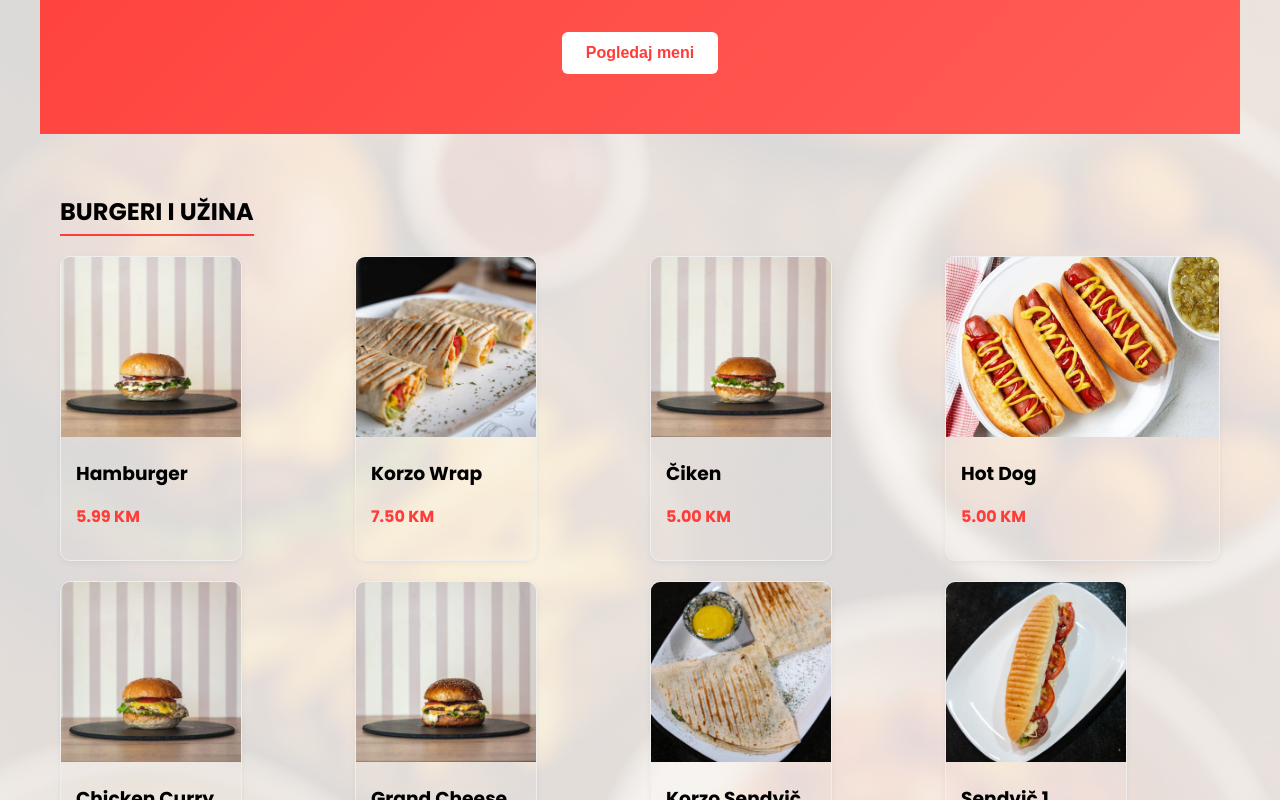
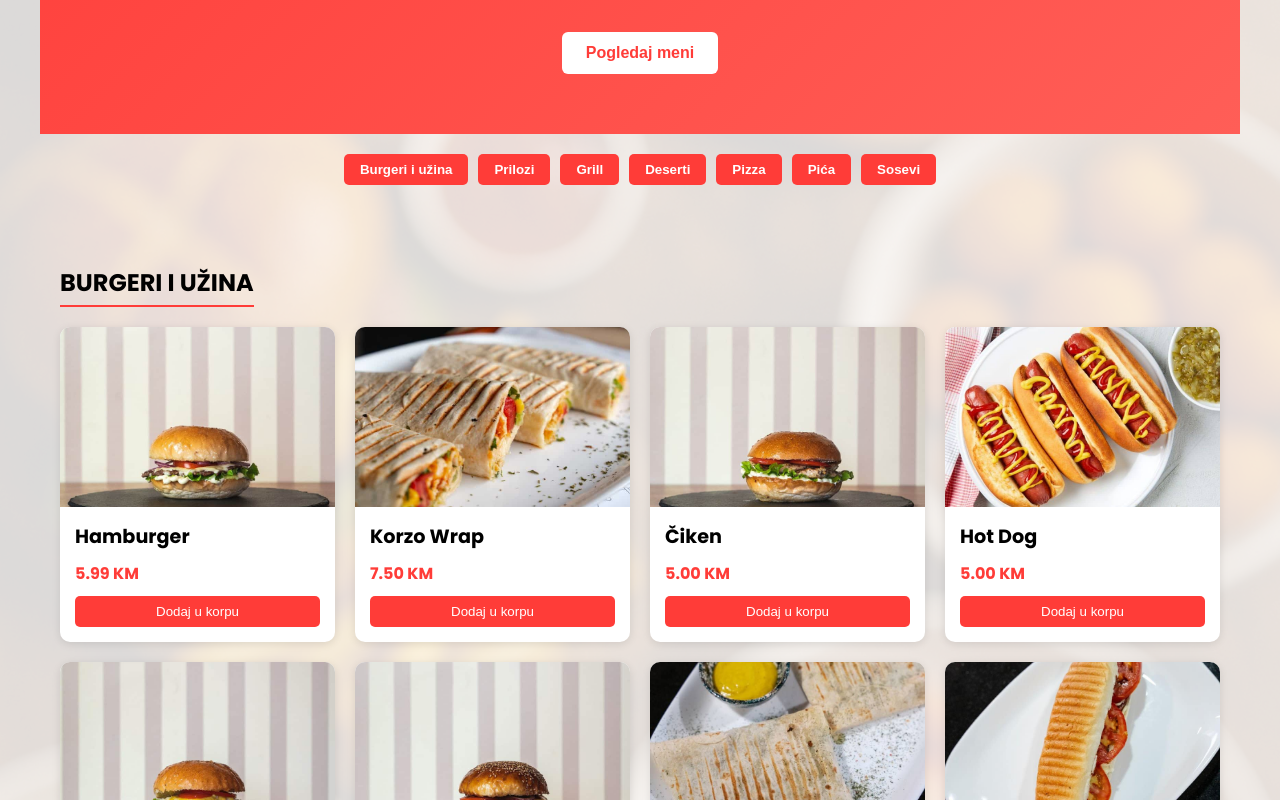
Before and after one commit to EldarD-05/DWS-Project---Korzo-Food, a React (Create React App) app in the folder korzo-food/: page / in a window 1280 px wide. Shown: the part 520-1320 px from the top of the page. Built offline with nearby package versions, Linux system fonts and the light colour scheme; data requests are answered from the project's data file.

Commit message:
Dodano dugme Dodaj u korpu za svako jelo, sredjena pravila oko email-a

```diff
--- a/korzo-food/db.json
+++ b/korzo-food/db.json
@@ -3,14 +3,14 @@
     {
       "id": "1",
       "name": "Admin Korzo",
-      "email": "admin@korzo.com",
+      "email": "admin@gmail.com",
       "password": "admin123",
       "role": "admin"
     },
     {
       "id": "2",
       "name": "Test Guest",
-      "email": "guest@korzo.com",
+      "email": "guest@gmail.com",
       "password": "guest123",
       "role": "guest"
     }
--- a/korzo-food/src/App.css
+++ b/korzo-food/src/App.css
@@ -65,3 +65,71 @@ body {
 .auth-form button:hover {
   background: #e1322d;
 }
+
+.meal-grid {
+  display: grid;
+  grid-template-columns: repeat(auto-fill, minmax(250px, 1fr));
+  gap: 20px;
+}
+
+.meal-card {
+  max-width: 300px;
+  background-color: white;
+  border-radius: 10px;
+  overflow: hidden;
+  box-shadow: 0 2px 8px rgba(0,0,0,0.1);
+  display: flex;
+  flex-direction: column;
+}
+
+.meal-card img {
+  width: 100%;
+  height: 180px; /* Fiksna visina slike */
+  object-fit: cover;
+}
+
+.meal-card .meal-content {
+  padding: 15px;
+  flex-grow: 1;
+  display: flex;
+  flex-direction: column;
+  justify-content: space-between;
+}
+
+.meal-card h3 {
+  margin: 0 0 10px;
+  font-size: 1.2rem;
+}
+
+.meal-card p {
+  color: #ff3c38;
+  font-weight: bold;
+  margin: 0;
+}
+
+.category-nav {
+  padding: 20px;
+  text-align: center;
+}
+
+.category-nav .category-buttons {
+  display: flex;
+  flex-wrap: wrap;
+  justify-content: center;
+  gap: 10px;
+}
+
+.category-nav button {
+  padding: 8px 16px;
+  border: none;
+  border-radius: 5px;
+  background: #ff3c38;
+  color: white;
+  cursor: pointer;
+  font-weight: bold;
+  transition: background 0.3s;
+}
+
+.category-nav button:hover {
+  background: #e1322d;
+}
--- a/korzo-food/src/pages/Contact.js
+++ b/korzo-food/src/pages/Contact.js
@@ -23,6 +23,12 @@ function Contact() {
       alert("Sva polja su obavezna!");
       return;
     }
+
+    if (!email.endsWith("@gmail.com")) {
+      alert("Unesite ispravnu Gmail adresu.");
+      return;
+    }
+
 
     const message = {
       ime,
--- a/korzo-food/src/pages/Home.js
+++ b/korzo-food/src/pages/Home.js
@@ -23,6 +23,19 @@ function Home() {
     }
   };
 
+  const scrollToCategory = (category) => {
+    const section = document.getElementById(category);
+    if (section) {
+      section.scrollIntoView({ behavior: "smooth" });
+    }
+  };
+
+  const categories = Object.keys(groupedMeals);
+
+  const handleAddToCart = () => {
+    alert("Uspješno dodano u korpu!");
+  };
+
   return (
     <div style={{ fontFamily: "Poppins, sans-serif" }}>
       {/* Hero section */}
@@ -38,23 +51,32 @@ function Home() {
         </button>
       </section>
 
+      {/* Category nav */}
+      <section className="category-nav">
+        <div className="category-buttons">
+          {categories.map((cat, idx) => (
+            <button key={idx} onClick={() => scrollToCategory(cat)}>
+              {cat}
+            </button>
+          ))}
+        </div>
+      </section>
+
       {/* Grouped products */}
       <section id="meals-section" style={{ padding: "40px 20px", maxWidth: "1200px", margin: "0 auto" }}>
         {Object.keys(groupedMeals).map((category, index) => (
-          <div key={index} style={{ marginBottom: "50px" }}>
+          <div key={index} id={category} style={{ marginBottom: "50px" }}>
             <h2 style={{ marginBottom: "20px", borderBottom: "2px solid #ff3c38", display: "inline-block", paddingBottom: "5px" }}>{category.toUpperCase()}</h2>
-            <div style={{
-              display: "grid",
-              gridTemplateColumns: "repeat(auto-fill, minmax(250px, 1fr))",
-              gap: "20px",
-              justifyItems: "start"
-            }}>
+            <div className="meal-grid">
               {groupedMeals[category].map(meal => (
-                <div key={meal.id} style={{ border: "1px solid #eee", borderRadius: "10px", overflow: "hidden", boxShadow: "0 2px 6px rgba(0,0,0,0.05)", maxWidth: "300px" }}>
-                  <img src={meal.image} alt={meal.title} style={{ width: "100%", height: "180px", objectFit: "cover" }} />
-                  <div style={{ padding: "15px" }}>
-                    <h3 style={{ margin: "0 0 10px 0" }}>{meal.title}</h3>
-                    <p style={{ fontWeight: "bold", color: "#ff3c38" }}>{meal.price.toFixed(2)} KM</p>
+                <div className="meal-card" key={meal.id}>
+                  <img src={meal.image} alt={meal.title} />
+                  <div className="meal-content">
+                    <h3>{meal.title}</h3>
+                    <p>{meal.price.toFixed(2)} KM</p>
+                    <button onClick={handleAddToCart} style={{ padding: "8px 12px", background: "#ff3c38", color: "white", border: "none", borderRadius: "5px", marginTop: "10px" }}>
+                      Dodaj u korpu
+                    </button>
                   </div>
                 </div>
               ))}
--- a/korzo-food/src/pages/Login.js
+++ b/korzo-food/src/pages/Login.js
@@ -8,6 +8,11 @@ function Login() {
 
   const handleLogin = async (e) => {
     e.preventDefault();
+
+    if (!email.endsWith("@gmail.com")) {
+      alert("Dozvoljene su samo @gmail.com adrese.");
+      return;
+    }
 
     const res = await fetch(`http://localhost:5000/users?email=${email}&password=${password}`);
     const data = await res.json();
@@ -21,6 +26,7 @@ function Login() {
       alert("Neispravni podaci.");
     }
   };
+
 
   return (
     <div className="auth-wrapper">
--- a/korzo-food/src/pages/Register.js
+++ b/korzo-food/src/pages/Register.js
@@ -7,6 +7,11 @@ function Register() {
 
   const handleRegister = async (e) => {
     e.preventDefault();
+
+    if (!email.endsWith("@gmail.com")) {
+      alert("Dozvoljene su samo @gmail.com adrese.");
+      return;
+    }
 
     const res = await fetch("http://localhost:5000/users", {
       method: "POST",
@@ -25,6 +30,7 @@ function Register() {
       alert("Greška pri registraciji.");
     }
   };
+
 
   return (
     <div className="auth-wrapper">
```
